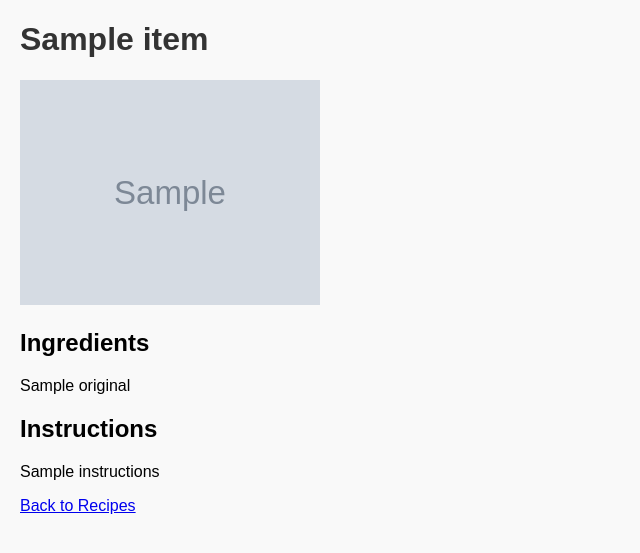
After one commit to Peegvig/RecipeGenerator, a Flask app: page /recipe/1 in a window 1280 px wide. The commit adds this page. Shown: the top 553 px of the page, without its empty margins (0-640 px from the left). Run offline with Flask 3, Linux system fonts and the light colour scheme; grey boxes marked "Sample" are stand-in pictures; a database or web service that is not in the repository returns one stand-in record (values such as "Sample title"); data that the repository does not hold is empty.

Commit message:
added a view details button to get full recipe

```diff
--- a/app.py
+++ b/app.py
@@ -18,6 +18,15 @@ def get_recipes(ingredients):
     url = f"https://api.spoonacular.com/recipes/findByIngredients?ingredients={ingredients}&number=5&apiKey={API_KEY}"
     response = requests.get(url)
     return response.json() if response.status_code == 200 else []
+@app.route('/recipe/<int:recipe_id>')
+def recipe_details(recipe_id):
+    url = f"https://api.spoonacular.com/recipes/{recipe_id}/information?apiKey={API_KEY}"
+    response = requests.get(url)
+    if response.status_code == 200:
+        recipe = response.json()
+        return render_template('recipe_details.html', recipe=recipe)
+    else:
+        return "Recipe not found or API error."
 
 if __name__ == "__main__":
     app.run(debug=True)
--- a/templates/index.html
+++ b/templates/index.html
@@ -17,8 +17,10 @@
             <li>
                 <h3>{{ recipe['title'] }}</h3>
                 <img src="{{ recipe['image'] }}" alt="{{ recipe['title'] }}" width="150">
+                <a href="/recipe/{{ recipe['id'] }}"><button>View Details</button></a>
             </li>
         {% endfor %}
     </ul>
+
 </body>
 </html>
--- /dev/null
+++ b/templates/recipe_details.html
@@ -0,0 +1,23 @@
+<!DOCTYPE html>
+<html>
+<head>
+    <title>{{ recipe.title }}</title>
+    <link rel="stylesheet" href="/static/style.css">
+</head>
+<body>
+    <h1>{{ recipe.title }}</h1>
+    <img src="{{ recipe.image }}" alt="{{ recipe.title }}" width="300">
+
+    <h2>Ingredients</h2>
+    <ul>
+        {% for ingredient in recipe.extendedIngredients %}
+            <li>{{ ingredient.original }}</li>
+        {% endfor %}
+    </ul>
+
+    <h2>Instructions</h2>
+    <p>{{ recipe.instructions|safe }}</p>
+
+    <a href="/">Back to Recipes</a>
+</body>
+</html>
```
